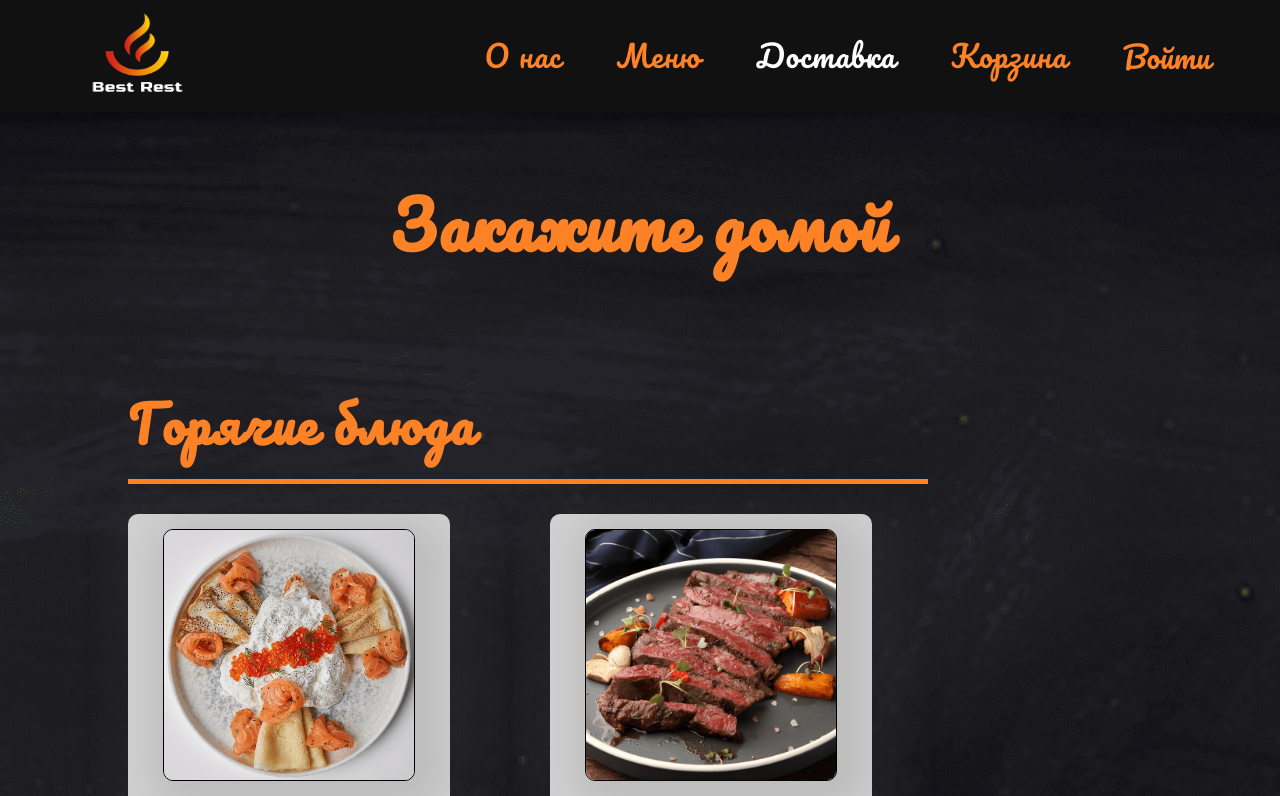
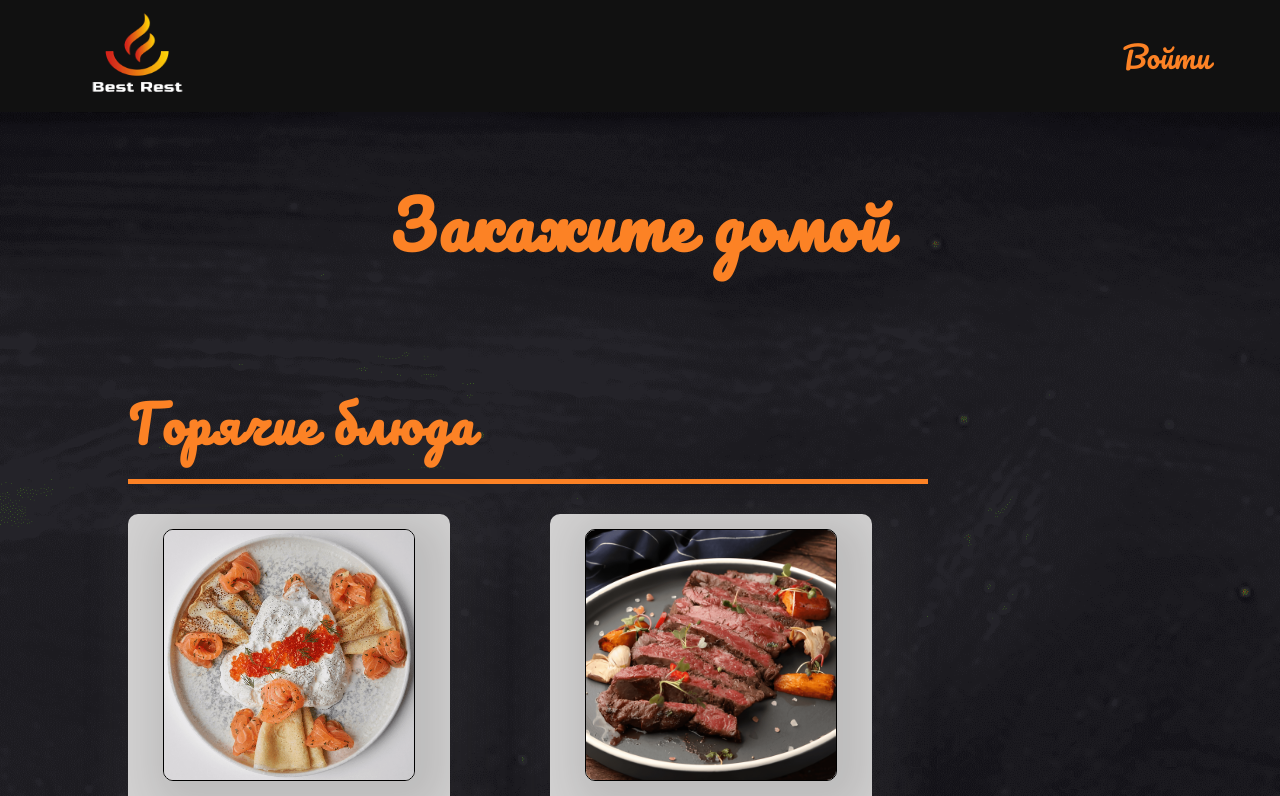
Before and after one commit to Froving123/Diplom, a Next.js app in the folder restaurant/: page /Delivery in a window 1280 px wide. Shown: the top 796 px of the page. Built offline with nearby package versions, Linux system fonts and the light colour scheme.

Commit message:
jwt work

```diff
--- a/restaurant/app/components/AuthForm/AuthForm.jsx
+++ b/restaurant/app/components/AuthForm/AuthForm.jsx
@@ -74,6 +74,13 @@ export const AuthForm = (props) => {
           return;
         }
 
+        // Сохраняем токен в localStorage
+        localStorage.setItem("authToken", result.token);
+
+        // Обновляем состояние в Header
+        props.updateAuthUser({ token: result.token });
+
+        // Очищаем формы
         setError("");
         setEmail("");
         setCopyPassword("");
@@ -82,6 +89,7 @@ export const AuthForm = (props) => {
         setName("");
         setSurname("");
         setPhone("");
+
         alert("Пользователь успешно зарегистрирован!");
         props.close();
       })
@@ -122,6 +130,12 @@ export const AuthForm = (props) => {
             return;
           }
 
+          // Сохраняем токен в localStorage
+          localStorage.setItem("authToken", result.token);
+
+          // Обновляем состояние в Header
+          props.updateAuthUser({ token: result.token });
+
           setError("");
           setEmail("");
           setPassword("");
@@ -135,7 +149,7 @@ export const AuthForm = (props) => {
             setError("");
           }, 5000);
         });
-    };
+    }
   };
 
   const handleClear = () => {
--- a/restaurant/app/components/Header/Header.jsx
+++ b/restaurant/app/components/Header/Header.jsx
@@ -13,12 +13,29 @@ export const Header = () => {
   const pathname = usePathname();
   const [authUser, setAuthUser] = useState(null);
 
+  useEffect(() => {
+    // Проверка наличия токена в localStorage
+    const token = localStorage.getItem("authToken");
+    if (token) {
+      // Если токен есть, устанавливаем пользователя как авторизованного
+      setAuthUser({ token });
+    } else {
+      setAuthUser(null);
+    }
+  }, []);
+
   const openPopup = () => {
     setPopupIsOpened(true);
   };
 
   const closePopup = () => {
     setPopupIsOpened(false);
+  };
+
+  const logout = () => {
+    // Удаляем токен и обновляем состояние
+    localStorage.removeItem("authToken");
+    setAuthUser(null);
   };
 
   return (
@@ -32,48 +49,10 @@ export const Header = () => {
       )}
       <nav>
         <ul className={Styles.ul_header}>
-          <li className={Styles.nav_p}>
-            <Link
-              href="/AboutUs"
-              className={`${Styles.nav_link} ${
-                pathname === "/AboutUs" ? Styles.nav_link_active : ""
-              }`}
-            >
-              О нас
-            </Link>
-          </li>
-          <li className={Styles.nav_p}>
-            <Link
-              href="/Menu"
-              className={`${Styles.nav_link} ${
-                pathname === "/Menu" ? Styles.nav_link_active : ""
-              }`}
-            >
-              Меню
-            </Link>
-          </li>
-          <li className={Styles.nav_p}>
-            <Link
-              href="/Delivery"
-              className={`${Styles.nav_link} ${
-                pathname === "/Delivery" ? Styles.nav_link_active : ""
-              }`}
-            >
-              Доставка
-            </Link>
-          </li>
-          <li className={Styles.nav_p}>
-            <Link
-              href="/Cart"
-              className={`${Styles.nav_link} ${
-                pathname === "/Cart" ? Styles.nav_link_active : ""
-              }`}
-            >
-              Корзина
-            </Link>
-          </li>
+          {/* Другие пункты меню */}
           <li className={Styles.nav_p}>
             {authUser ? (
+              <>
                 <Link
                   href="/Profile"
                   className={`${Styles.nav_link} ${
@@ -82,6 +61,10 @@ export const Header = () => {
                 >
                   Профиль
                 </Link>
+                <button onClick={logout} className={Styles.button_profile}>
+                  Выйти
+                </button>
+              </>
             ) : (
               <button className={Styles.button_profile} onClick={openPopup}>
                 Войти
@@ -92,7 +75,7 @@ export const Header = () => {
       </nav>
       <Overlay isOpened={popupIsOpened} close={closePopup} />
       <Popup isOpened={popupIsOpened} close={closePopup}>
-        <AuthForm close={closePopup} />
+        <AuthForm close={closePopup} updateAuthUser={setAuthUser} />
       </Popup>
     </header>
   );
```
Also changed, not shown: restaurant/controllers/userController.js (+20 -4 lines). Lines whose indentation alone changed are shown as unchanged.
